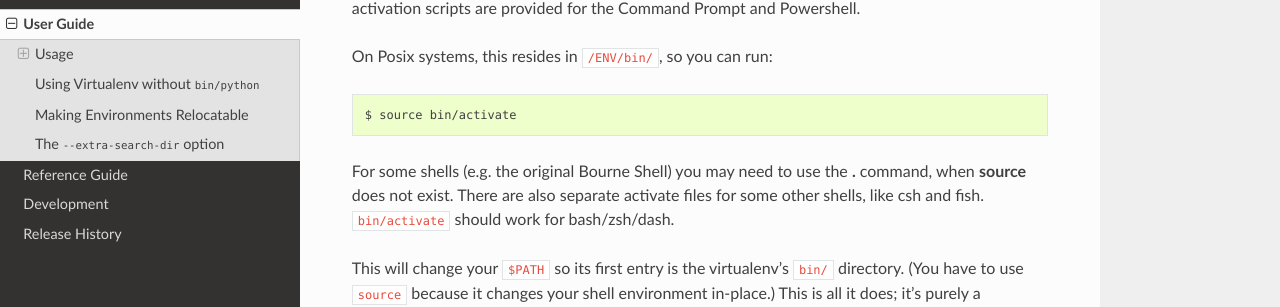
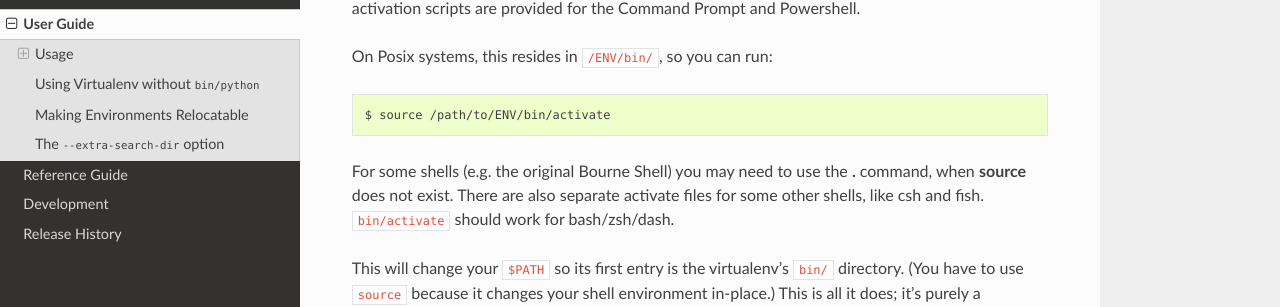
Before and after one commit to pypa/virtualenv, a Sphinx documentation site: the page built from docs/userguide.rst, in a window 1280 px wide and 900 px high, scrolled down 574 px. Shown: the part 152-459 px from the top of the window. Built offline with Sphinx 7.4.7 and the Read the Docs theme 2.0.0, drawn with Linux system fonts in a browser that asks for light colours.

Commit message:
Include /path/to/ENV for activate
Be explicit about where `activate` is and maintain the convention used throughout.

```diff
--- a/docs/userguide.rst
+++ b/docs/userguide.rst
@@ -42,7 +42,7 @@ the Command Prompt and Powershell.
 
 On Posix systems, this resides in :file:`/ENV/bin/`, so you can run::
 
-    $ source bin/activate
+    $ source /path/to/ENV/bin/activate
 
 For some shells (e.g. the original Bourne Shell) you may need to use the
 :command:`.` command, when :command:`source` does not exist. There are also
```
